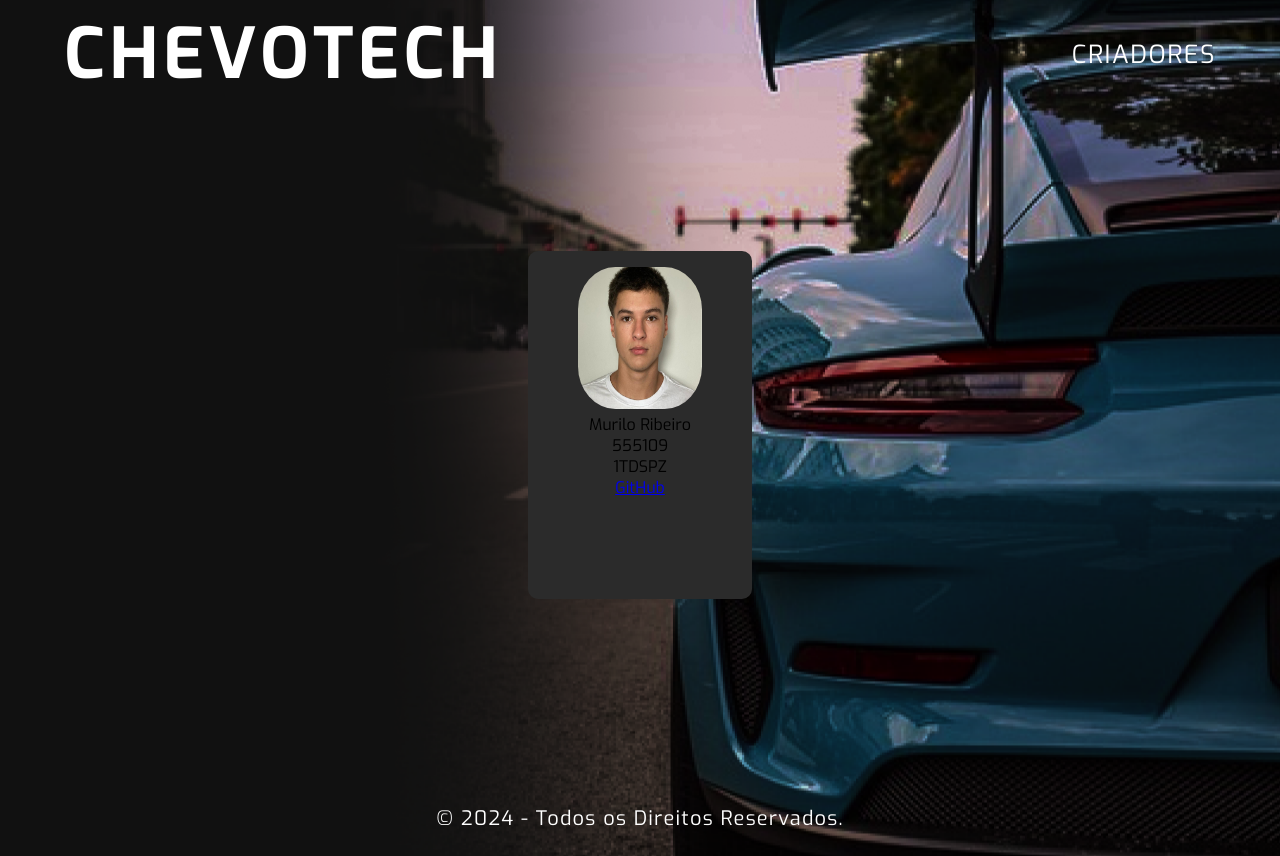
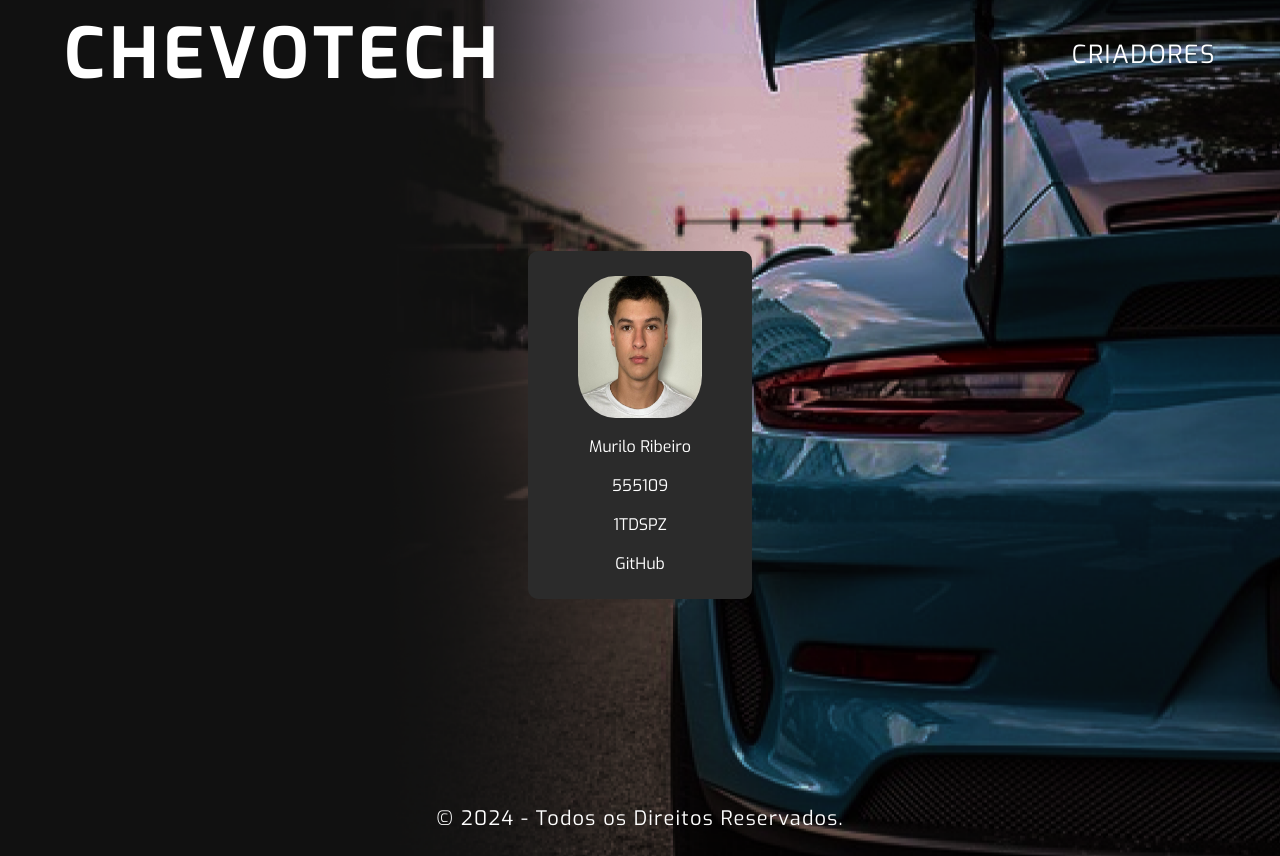
Before and after one commit to murilors27/cs3-frontend, a React (Vite) app: page /criadores in a window 1280 px wide. Built offline with nearby package versions, Linux system fonts and the light colour scheme.

Commit message:
Finalizando css do card

```diff
--- a/src/components/Card/Card.css
+++ b/src/components/Card/Card.css
@@ -8,6 +8,11 @@
   display: inline-block; /* Exibe os cards como elementos em linha */
   height: 50%; /* Altura dos cards */
   text-align: center; /* Alinhamento do texto */
+  color: white;
+  display: flex;
+  flex-direction: column;
+  justify-content: space-around;
+  align-items: center;
 }
 
 /* Estilos para o contêiner dos cards */
@@ -43,3 +48,8 @@
   text-align: center; /* Alinhamento do texto */
   margin-top: 2em; /* Margem superior */
 }
+
+.card__link {
+  text-decoration: none;
+  color: white;
+}
--- a/src/components/Card/index.tsx
+++ b/src/components/Card/index.tsx
@@ -22,7 +22,7 @@ const Card: React.FC <CardProps> = ({ nome, rm, sala, img, github }) => {
 
         <p>{sala}</p>
 
-        <Link to={github} target="_blank">
+        <Link to={github} target="_blank" className="card__link">
           GitHub
         </Link>
       </div>
```
Also changed, not shown: src/components/home/home.css (added).
